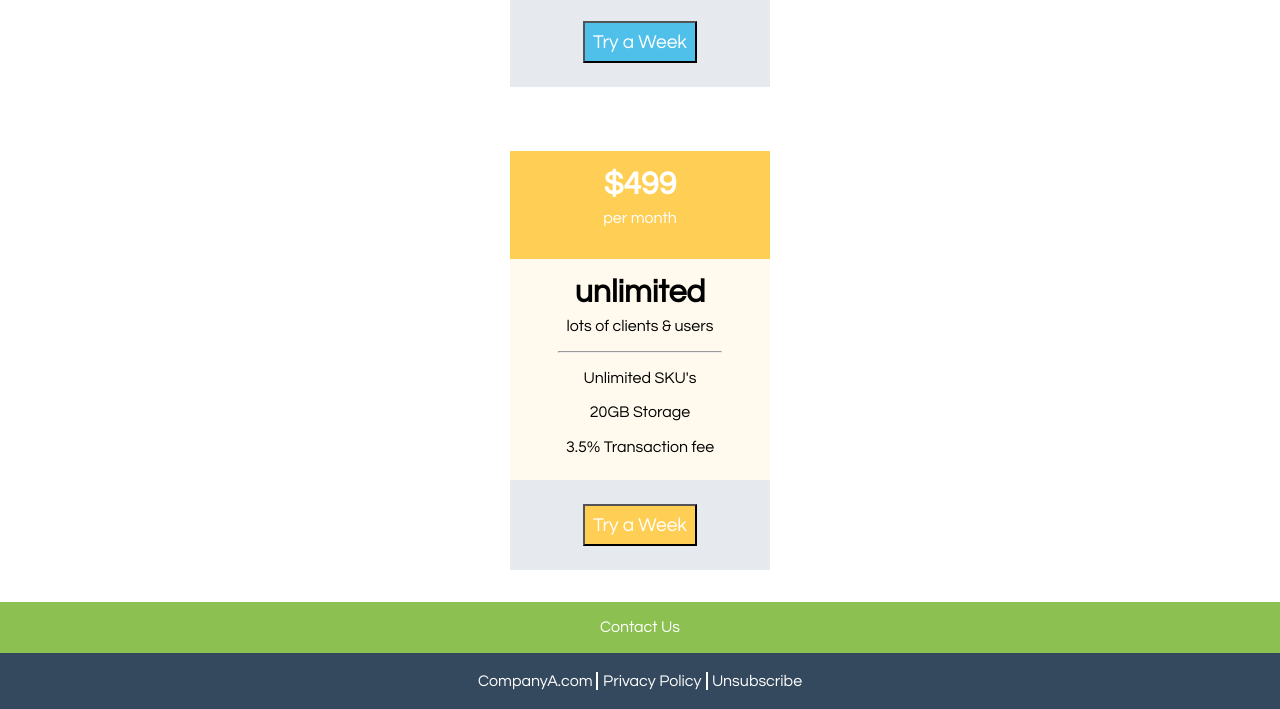
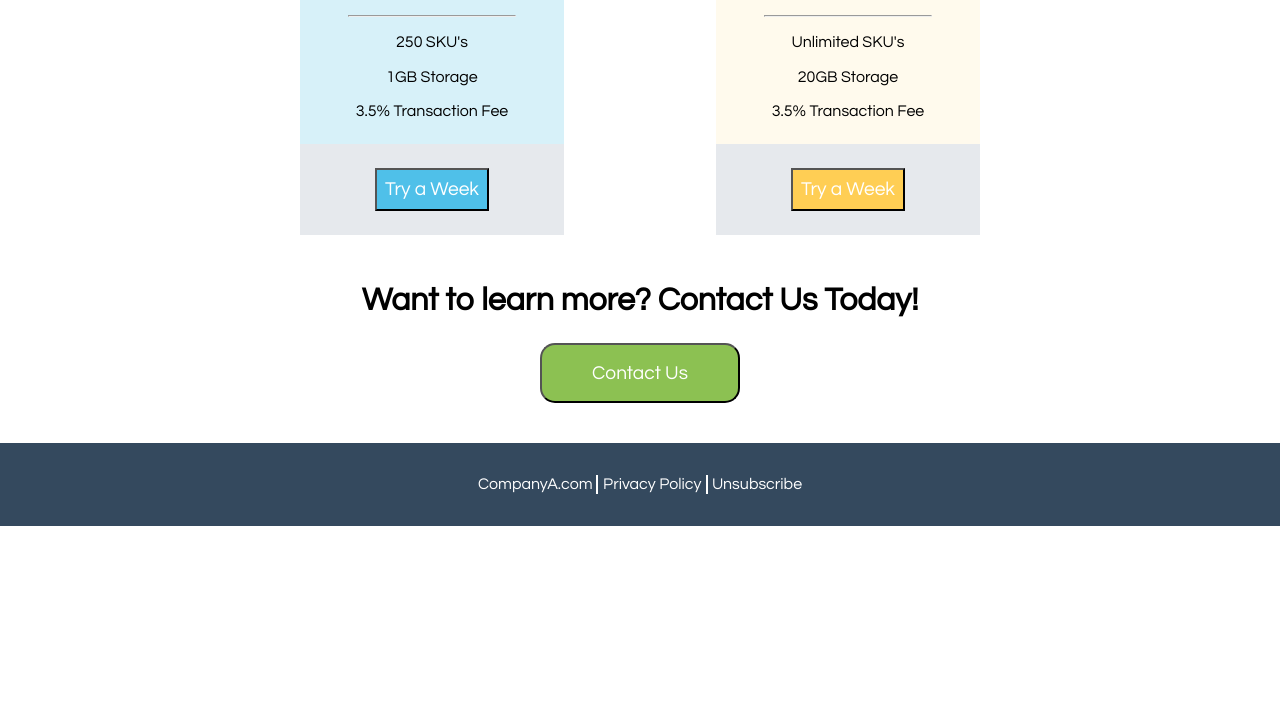
Before and after one commit to nikkiwu/Vigorate-Application, a website: page index.html in a window 1280 px wide. Shown: the part 760-1469 px from the top of the page. After the commit the page ends 1286 px from the top, so only its background shows below. Drawn offline with nearby package versions, Linux system fonts and the light colour scheme; files that its build step writes are made by us from their sources.

Commit message:
update desktop to responsive to mobile to desktop

```diff
--- a/index.html
+++ b/index.html
@@ -41,7 +41,9 @@
 <section class="header-one">
     <h1>heading 1</h1>
     <p>Lorem ipsum dolor sit amet, consectetur adipisicing elit. Animi cum id laborum minima natus quibusdam veritatis.
-        Amet, debitis doloremque doloribus ea, magnam maiores nesciunt praesentium quam quia quidem quisquam rem!</p>
+        Amet, debitis doloremque doloribus ea, magnam maiores nesciunt praesentium quam quia quidem quisquam rem! Lorem
+        ipsum dolor sit amet, consectetur adipisicing elit. Alias assumenda dicta facere labore laudantium magni omnis
+        pariatur reprehenderit suscipit vero!</p>
     <div>
         <ul>
             <li>super interesting bullet point 1</li>
@@ -93,6 +95,15 @@
     </div>
 </section>
 
+<section class="contact-us_desktop">
+<h1>Want to learn more? Contact Us Today!</h1>
+    <div>
+        <button>
+            Contact Us
+        </button>
+    </div>
+</section>
+
 
 <footer>
     <div class="contact">
--- a/scss/partials/_body.scss
+++ b/scss/partials/_body.scss
@@ -1,4 +1,3 @@
-@import "variables";
 
 .header-one {
   width: 90%;
@@ -6,16 +5,33 @@
 
   h1 {
     padding: 2rem 0;
+    @include desktop {
+      font-size: 3rem;
+    }
+  }
+
+  p {
+    @include desktop {
+      font-size: 1.5rem;
+    }
   }
 
   ul {
     padding-top: 1rem;
     display: flex;
     @include flex(center, center, row wrap);
+    @include desktop {
+      @include flex (null, flex-start, column wrap);
+      padding-left: 5rem;
+    }
 
     li {
       padding: 1rem 0;
       text-transform: capitalize;
+      @include desktop {
+        font-weight: bold;
+        font-size: 1.5rem;
+      }
     }
   }
 }
@@ -26,6 +42,10 @@
   margin: 0 auto;
   @include flex(center, center, column wrap);
   text-align: center;
+  @include desktop {
+    @include flex(space-around, center, row wrap);
+    width: 65%;
+  }
 
   ul li {
     list-style-type: none;
@@ -51,9 +71,11 @@
   color: $white;
   background: #4FC0E9;
   padding: 1rem;
+  text-transform: capitalize;
 }
 
 .price-basic-body {
+  text-transform: capitalize;
   padding: 1rem 3rem;
   background: #D7F1F9;
 
@@ -79,10 +101,12 @@
   background: #FFCE54;
   color: $white;
   padding: 1rem;
+  text-transform: capitalize;
 
 }
 
 .price-unlimited-body {
+  text-transform: capitalize;
   padding: 1rem 3rem;
   background: #FFFAED;
 }
@@ -95,3 +119,26 @@
     color: $white;
   }
 }
+
+
+// contact us desktop
+
+
+.contact-us_desktop {
+  display: none;
+  @include desktop {
+    padding: 1rem 0;
+    display: block;
+    text-align: center;
+    button {
+      font-size: 1.2rem;
+      color: $white;
+      height: 60px;
+      width: 200px;
+      -webkit-border-radius: 15px;
+      -moz-border-radius: 15px;
+      border-radius: 15px;
+      background: $footer-color;
+    }
+  }
+}
--- a/scss/partials/_footer.scss
+++ b/scss/partials/_footer.scss
@@ -9,6 +9,9 @@ footer {
     padding: 1rem;
     color: $white;
     text-transform: capitalize;
+    @include desktop{
+      display: none;
+    }
   }
 
   .footer-list {
@@ -16,6 +19,9 @@ footer {
     width: 100%;
     text-align: center;
     padding: 1.2rem 0.5rem;
+    @include desktop{
+      padding: 2rem 1rem;
+    }
 
     ul li {
       color: $white;
--- a/scss/partials/_header.scss
+++ b/scss/partials/_header.scss
@@ -1,28 +1,35 @@
-.logo{
-  h1{
+.logo {
+  h1 {
     text-transform: capitalize;
   }
 }
 
-header{
+header {
   color: white;
   background: #34495E;
-  display: flex;
-  justify-content: center;
-  align-items: center;
-  flex-flow: column nowrap;
+  @include flex(center, center, column nowrap);
   padding: 1rem;
-  h1{
+  @include desktop {
+    justify-content: space-between;
+    flex-flow: row nowrap;
+  }
+
+  h1 {
     padding: 1rem 0;
     margin: 0 auto;
   }
-  hr{
+
+  hr {
     width: 80%;
     height: 2px;
     background: $white;
+    @include desktop {
+      display: none;
+    }
   }
-  nav{
-    ul li{
+
+  nav {
+    ul li {
       padding: 1rem 0.5rem;
       display: inline-block;
     }
--- a/scss/partials/_mixins.scss
+++ b/scss/partials/_mixins.scss
@@ -4,3 +4,10 @@
   align-items: $align;
   flex-flow: $flex-flow;
 }
+
+@mixin desktop {
+  @media (min-width: $desktop-width) {
+    @content
+
+  }
+}
--- a/scss/partials/_variables.scss
+++ b/scss/partials/_variables.scss
@@ -2,3 +2,7 @@ $button-background: #E6E9ED;
 $footer-color:#8CC152;
 $footer-link:#34495E;
 $white: #FFFFFF;
+
+
+
+$desktop-width: 1240px;
```
Also changed, not shown: build/css/style.css, build/css/style.min.css.
